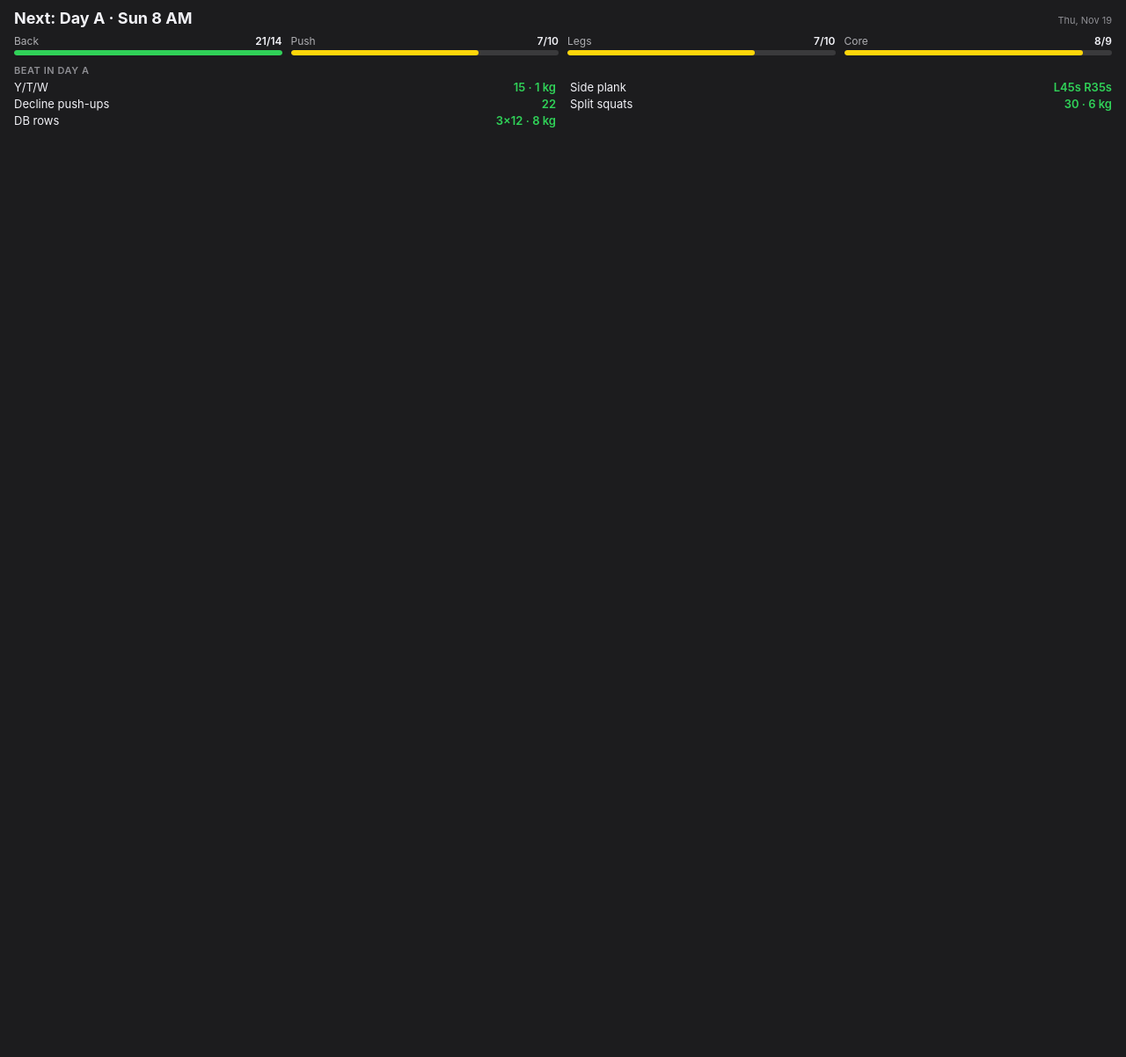
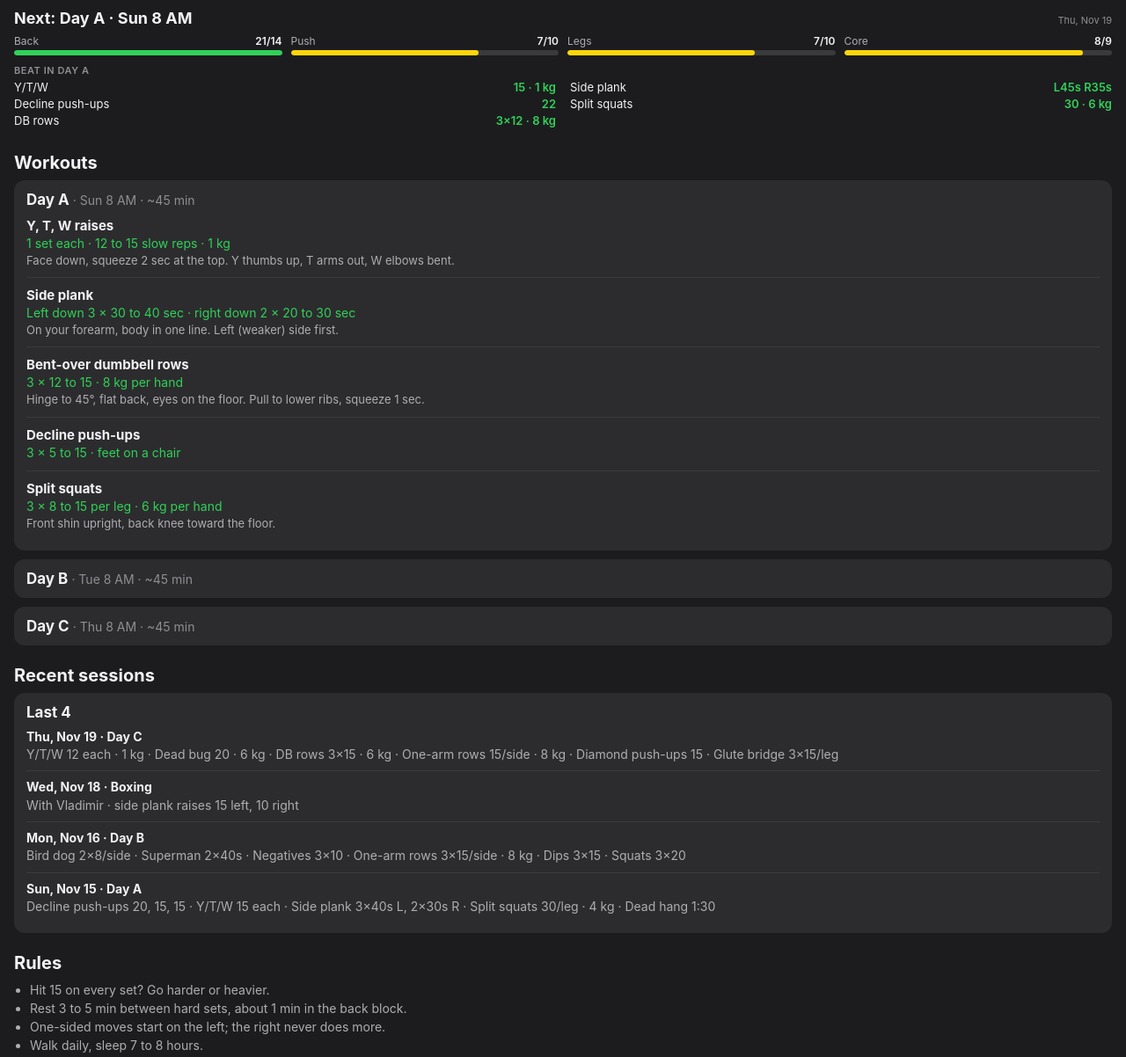
Before and after one commit to amitlin/workouts-widget, a plain HTML site: page index.html in a window 1280 px wide. Shown: the whole page at 88% size. Before the commit the page ends 800 px from the top, so only its background shows below. Drawn offline with Linux system fonts and the light colour scheme.

Commit message:
Add full workout plan and recent sessions below the widget summary

```diff
--- a/index.html
+++ b/index.html
@@ -1,12 +1,11 @@
 <!doctype html>
 <html lang="en"><head><meta charset="utf-8">
 <meta name="viewport" content="width=device-width,initial-scale=1">
-<meta http-equiv="cache-control" content="no-cache">
 <title>Workouts</title>
 <style>
 *{box-sizing:border-box;margin:0;padding:0}
 html,body{background:#1c1c1e;color:#f2f2f7;font-family:-apple-system,BlinkMacSystemFont,"SF Pro Text",Helvetica,Arial,sans-serif}
-body{padding:10px 16px}
+body{padding:10px 16px 40px}
 .top{display:flex;justify-content:space-between;align-items:baseline;margin-bottom:8px}
 .next{font-size:18px;font-weight:700}
 .upd{font-size:11px;color:#8e8e93}
@@ -20,6 +19,21 @@ h2{font-size:11px;color:#8e8e93;font-weight:600;margin-bottom:4px;text-transform
 .grid{display:grid;grid-template-columns:1fr 1fr;column-gap:16px;row-gap:3px;font-size:13px}
 .t{display:flex;justify-content:space-between;gap:6px;white-space:nowrap}
 .t span:last-child{color:#30d158;font-weight:600}
+.more{margin-top:28px}
+h3{font-size:20px;margin:22px 0 8px}
+details{background:#2c2c2e;border-radius:12px;padding:12px 14px;margin-bottom:10px}
+summary{font-weight:700;font-size:17px;cursor:pointer;list-style:none}
+summary span{color:#8e8e93;font-weight:400;font-size:14px}
+.ex{padding:10px 0;border-top:1px solid #3a3a3c}
+.ex:first-of-type{border-top:0}
+.ex b{display:block;font-size:15px}
+.sr{color:#30d158;font-size:14px;margin:2px 0}
+.cue{color:#aeaeb2;font-size:13px;line-height:1.4}
+.s{padding:8px 0;border-top:1px solid #3a3a3c;font-size:14px;line-height:1.45}
+.s:first-of-type{border-top:0}
+.s b{display:block}
+.s div{color:#aeaeb2}
+ul{padding-left:18px;color:#aeaeb2;font-size:14px;line-height:1.5}
 </style></head><body>
 <div class="top"><div class="next">Next: Day A · Sun 8 AM</div><div class="upd">Thu, Nov 19</div></div>
 <div class="bars">
@@ -36,4 +50,39 @@ h2{font-size:11px;color:#8e8e93;font-weight:600;margin-bottom:4px;text-transform
 <div class="t"><span>Split squats</span><span>30 · 6 kg</span></div>
 <div class="t"><span>DB rows</span><span>3×12 · 8 kg</span></div>
 </div>
+<div class="more">
+<h3>Workouts</h3>
+<details open><summary>Day A <span>· Sun 8 AM · ~45 min</span></summary>
+<div class="ex"><b>Y, T, W raises</b><div class="sr">1 set each · 12 to 15 slow reps · 1 kg</div><div class="cue">Face down, squeeze 2 sec at the top. Y thumbs up, T arms out, W elbows bent.</div></div>
+<div class="ex"><b>Side plank</b><div class="sr">Left down 3 × 30 to 40 sec · right down 2 × 20 to 30 sec</div><div class="cue">On your forearm, body in one line. Left (weaker) side first.</div></div>
+<div class="ex"><b>Bent-over dumbbell rows</b><div class="sr">3 × 12 to 15 · 8 kg per hand</div><div class="cue">Hinge to 45°, flat back, eyes on the floor. Pull to lower ribs, squeeze 1 sec.</div></div>
+<div class="ex"><b>Decline push-ups</b><div class="sr">3 × 5 to 15 · feet on a chair</div></div>
+<div class="ex"><b>Split squats</b><div class="sr">3 × 8 to 15 per leg · 6 kg per hand</div><div class="cue">Front shin upright, back knee toward the floor.</div></div>
+</details>
+<details><summary>Day B <span>· Tue 8 AM · ~45 min</span></summary>
+<div class="ex"><b>Bird dog</b><div class="sr">2 × 8 per side · 3 sec hold</div><div class="cue">Opposite arm and leg out, hips level.</div></div>
+<div class="ex"><b>Superman hold</b><div class="sr">2 × 30 to 40 sec</div></div>
+<div class="ex"><b>Pull-ups or negatives</b><div class="sr">3 × 5 to 10 · 5 sec down</div><div class="cue">No bar? 3 more sets of rows.</div></div>
+<div class="ex"><b>One-arm dumbbell rows</b><div class="sr">3 × 8 to 15 per side · 10 to 12 kg</div><div class="cue">Hand on a chair, pull to your hip. Left first.</div></div>
+<div class="ex"><b>Chair dips, feet raised + plate</b><div class="sr">3 × 5 to 15 · 5 kg on your lap</div><div class="cue">Lower to 90° at the elbow. Skip if your elbow or shoulder hurts.</div></div>
+<div class="ex"><b>Goblet squats</b><div class="sr">3 × 10 to 15 · 10 to 12 kg · slow down</div></div>
+</details>
+<details><summary>Day C <span>· Thu 8 AM · ~45 min</span></summary>
+<div class="ex"><b>Y, T, W raises</b><div class="sr">1 set each · 12 to 15 slow reps · 1 kg</div></div>
+<div class="ex"><b>Weighted dead bug</b><div class="sr">2 × 8 per side · go above 6 kg (too easy)</div><div class="cue">Lower back pressed to the floor.</div></div>
+<div class="ex"><b>Bent-over dumbbell rows</b><div class="sr">3 × 12 to 15 · 6 to 8 kg per hand</div></div>
+<div class="ex"><b>One-arm rows</b><div class="sr">2 × 8 to 15 per side · 8 kg+</div></div>
+<div class="ex"><b>Diamond push-ups</b><div class="sr">3 × 5 to 15</div></div>
+<div class="ex"><b>Single-leg glute bridge</b><div class="sr">3 × 10 to 15 per leg</div></div>
+</details>
+<h3>Recent sessions</h3>
+<details open><summary>Last 4</summary>
+<div class="s"><b>Thu, Nov 19 · Day C</b><div>Y/T/W 12 each · 1 kg · Dead bug 20 · 6 kg · DB rows 3×15 · 6 kg · One-arm rows 15/side · 8 kg · Diamond push-ups 15 · Glute bridge 3×15/leg</div></div>
+<div class="s"><b>Wed, Nov 18 · Boxing</b><div>With Vladimir · side plank raises 15 left, 10 right</div></div>
+<div class="s"><b>Mon, Nov 16 · Day B</b><div>Bird dog 2×8/side · Superman 2×40s · Negatives 3×10 · One-arm rows 3×15/side · 8 kg · Dips 3×15 · Squats 3×20</div></div>
+<div class="s"><b>Sun, Nov 15 · Day A</b><div>Decline push-ups 20, 15, 15 · Y/T/W 15 each · Side plank 3×40s L, 2×30s R · Split squats 30/leg · 4 kg · Dead hang 1:30</div></div>
+</details>
+<h3>Rules</h3>
+<ul><li>Hit 15 on every set? Go harder or heavier.</li><li>Rest 3 to 5 min between hard sets, about 1 min in the back block.</li><li>One-sided moves start on the left; the right never does more.</li><li>Walk daily, sleep 7 to 8 hours.</li></ul>
+</div>
 </body></html>
```
